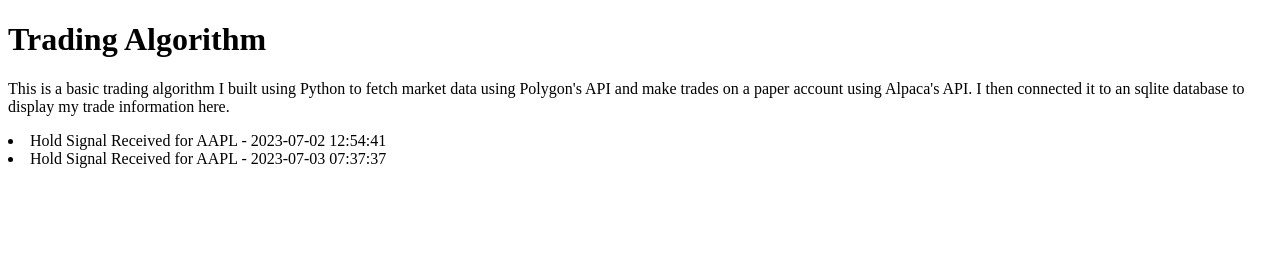
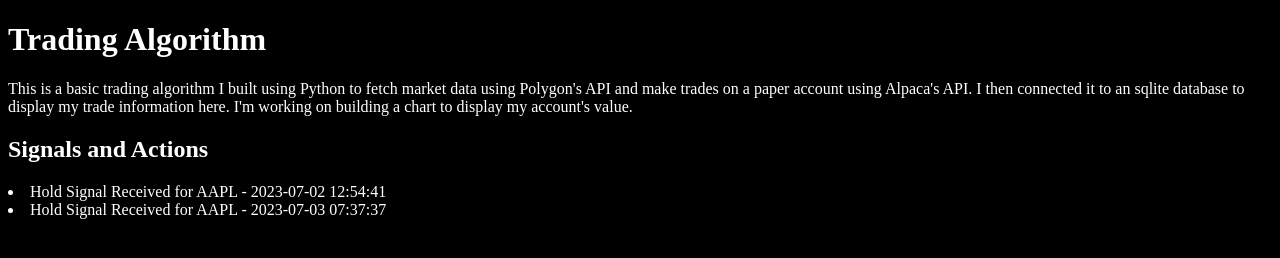
Before and after one commit to houstonp20/introwebsite, a plain HTML site: page trading-algorithm.html in a window 1280 px wide. Drawn offline with Linux system fonts and the light colour scheme.

Commit message:
Update trading-algorithm.html

```diff
--- a/trading-algorithm.html
+++ b/trading-algorithm.html
@@ -2,6 +2,22 @@
 <html>
 <head>
     <title>Trading Algorithm</title>
+    <style>
+       body {
+              background-color: black;}
+        h1{
+          color: white;
+        }
+        p{
+          color: white;
+        }
+        #json-container{
+          color: white;
+        }
+        h2{
+          color: white;
+        }
+    </style>
     <script>
         fetch('/Backend/output.json')
           .then(response => response.json())
@@ -20,7 +36,8 @@
 </head>
 <body>
     <h1>Trading Algorithm</h1>
-    <p>This is a basic trading algorithm I built using Python to fetch market data using Polygon's API and make trades on a paper account using Alpaca's API. I then connected it to an sqlite database to display my trade information here.</p>
+    <p>This is a basic trading algorithm I built using Python to fetch market data using Polygon's API and make trades on a paper account using Alpaca's API. I then connected it to an sqlite database to display my trade information here. I'm working on building a chart to display my account's value.</p>
+    <h2>Signals and Actions</h2>
     <div id="json-container"></div>
 </body>
 </html>
```
